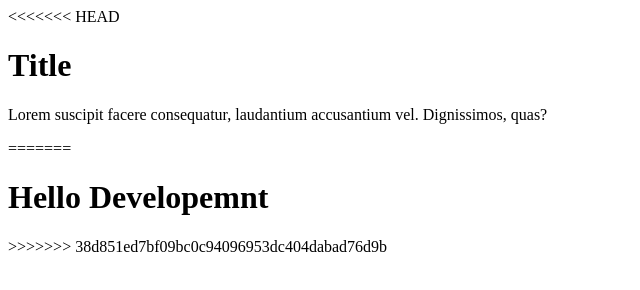
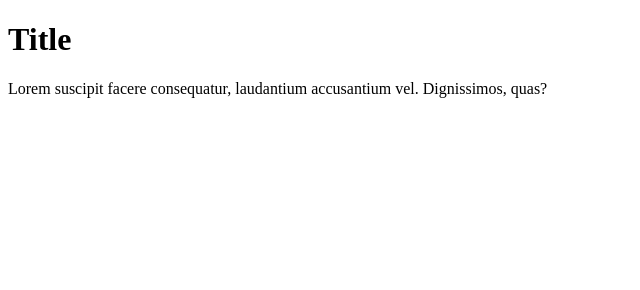
Before and after one commit to bshr011/git_course, a plain HTML site: page index.html in a window 1280 px wide. Shown: the whole page, without its empty margins (0-640 px from the left). Drawn offline with Linux system fonts and the light colour scheme.

Commit message:
Test DevOps Branch

```diff
--- a/index.html
+++ b/index.html
@@ -6,7 +6,6 @@
     <title>Document</title>
   </head>
   <body>
-<<<<<<< HEAD
     <div>
       <h1>Title</h1>
       <p>
@@ -14,10 +13,5 @@
         Dignissimos, quas?
       </p>
     </div>
-=======
-
-    <h1>Hello Developemnt</h1>
-
->>>>>>> 38d851ed7bf09bc0c94096953dc404dabad76d9b
   </body>
 </html>
```
